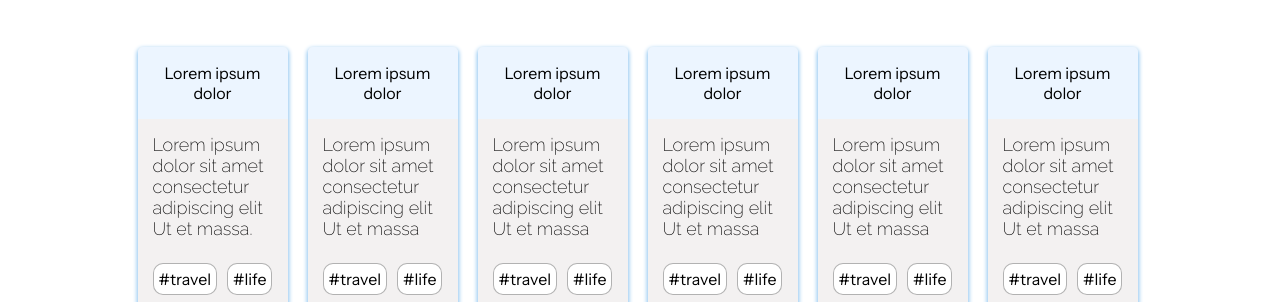
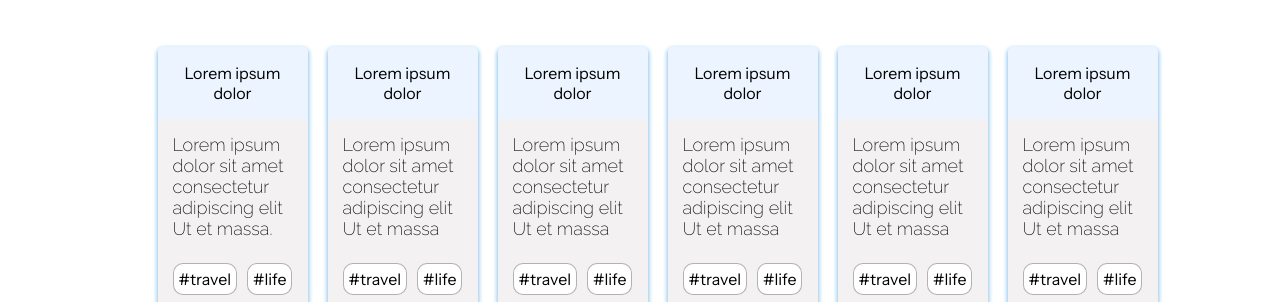
Before and after one commit to Skyzary/ReNote, a plain HTML site: page index.html in a window 1280 px wide. Shown: the part 102-404 px from the top of the page. Drawn offline with Linux system fonts and the light colour scheme.

Commit message:
add .gitignore and adjust margin in notes section of style.css

```diff
--- a/style/style.css
+++ b/style/style.css
@@ -20,8 +20,7 @@ body{
 .notes{
 	justify-content: center;
 	gap: 20px;
-	margin-left: 0px;
-	margin-right: 5px;
+	margin-left: 35px;
 	display: flex;
 	flex-direction: row;
 	flex-wrap: wrap;
```
Also changed, not shown: 1 other file.
